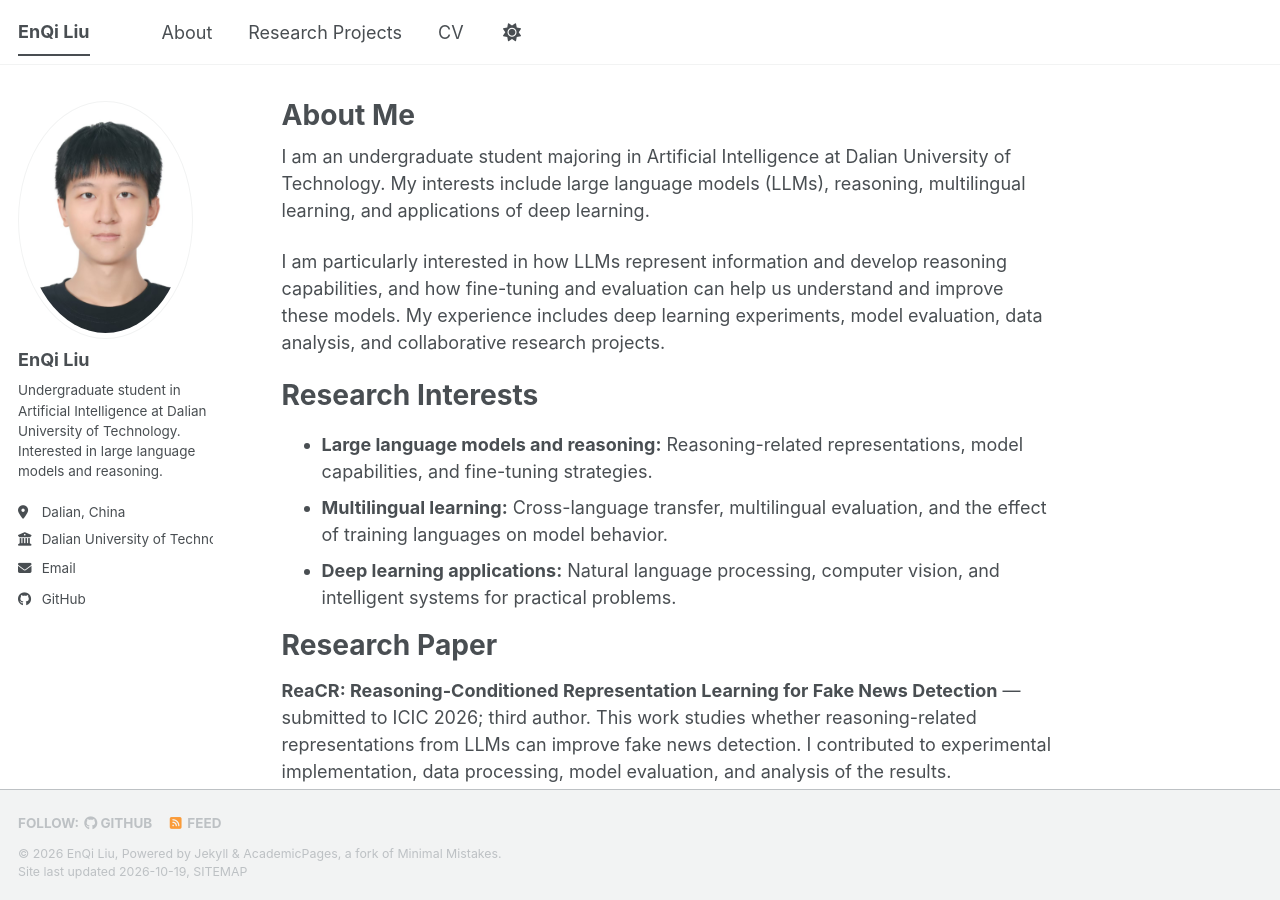
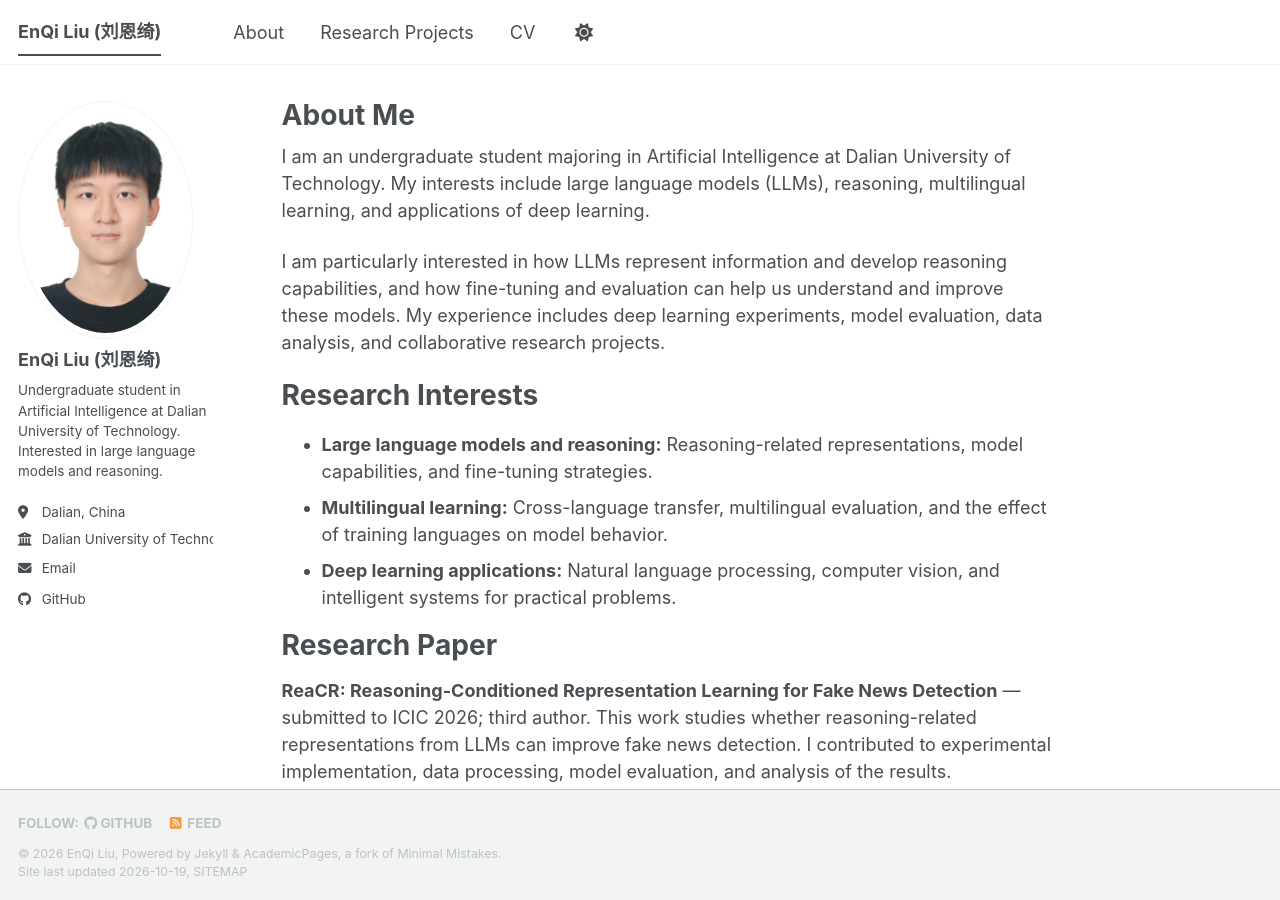
Before and after one commit to LEQfight/LEQfight.github.io, a Jekyll site: the page built from _pages/about.md, in a window 1280 px wide and 900 px high. Built offline with Jekyll 4.4.1, drawn with Linux system fonts in a browser that asks for light colours; a style sheet for code colours, icons or effects is not loaded.

Commit message:
Update title and name with Chinese characters

```diff
--- a/_config.yml
+++ b/_config.yml
@@ -9,7 +9,7 @@
 # Basic Site Settings
 locale                   : "en-US"
 site_theme               : "default" # The available themes options are "default", "air", "sunrise", "mint", "dirt" and "contrast"
-title                    : "EnQi Liu"
+title                    : "EnQi Liu (刘恩绮)"
 title_separator          : "-"
 name                     : &name "EnQi Liu"
 description              : &description "EnQi Liu's academic homepage | Undergraduate student in Artificial Intelligence at Dalian University of Technology."
@@ -24,7 +24,7 @@ repository               : "LEQfight/LEQfight.github.io"
 author:
   # Biographic information
   avatar           : "profile.png"
-  name             : "EnQi Liu"
+  name             : "EnQi Liu (刘恩绮)"
   pronouns         : # example: "she/her"
   bio              : "Undergraduate student in Artificial Intelligence at Dalian University of Technology. Interested in large language models and reasoning."
   location         : "Dalian, China"
```
